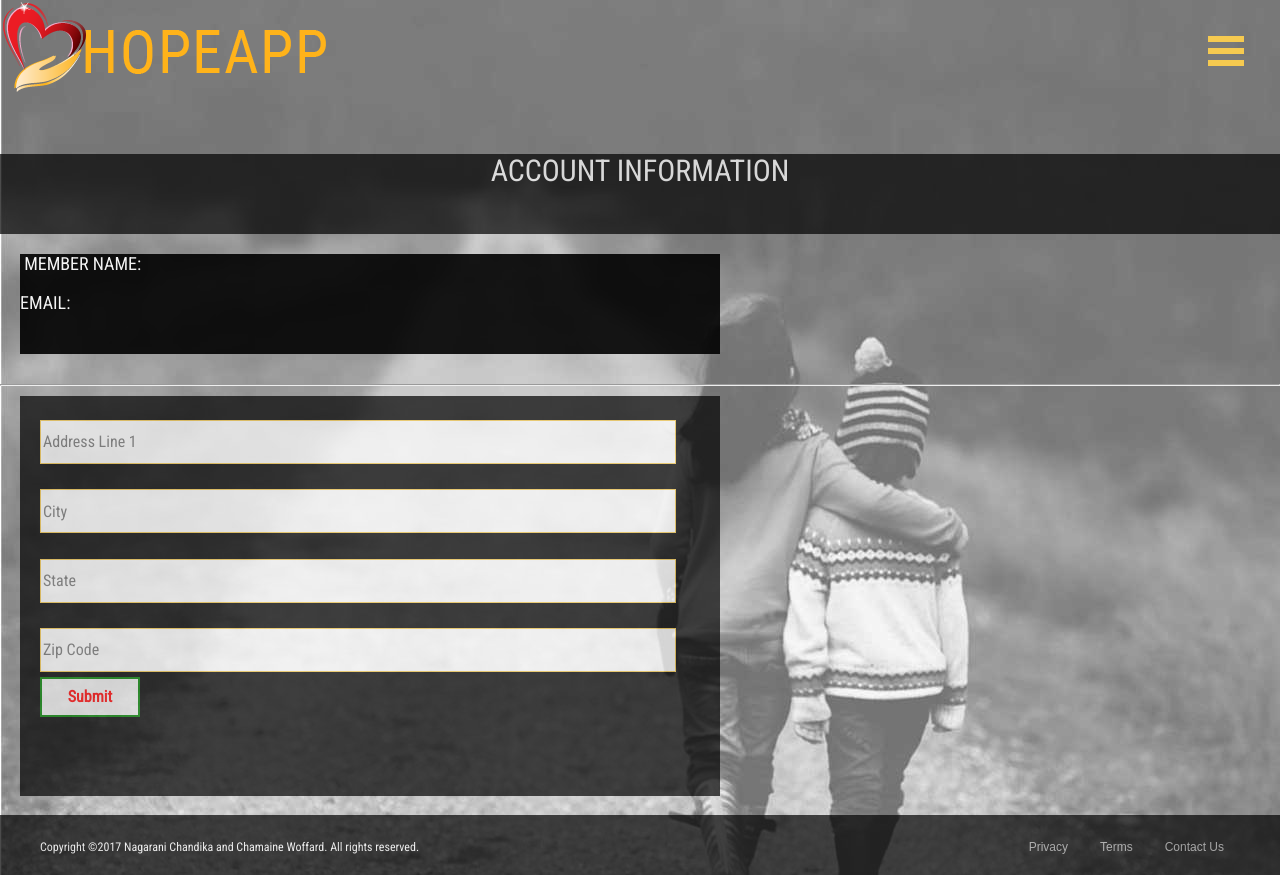
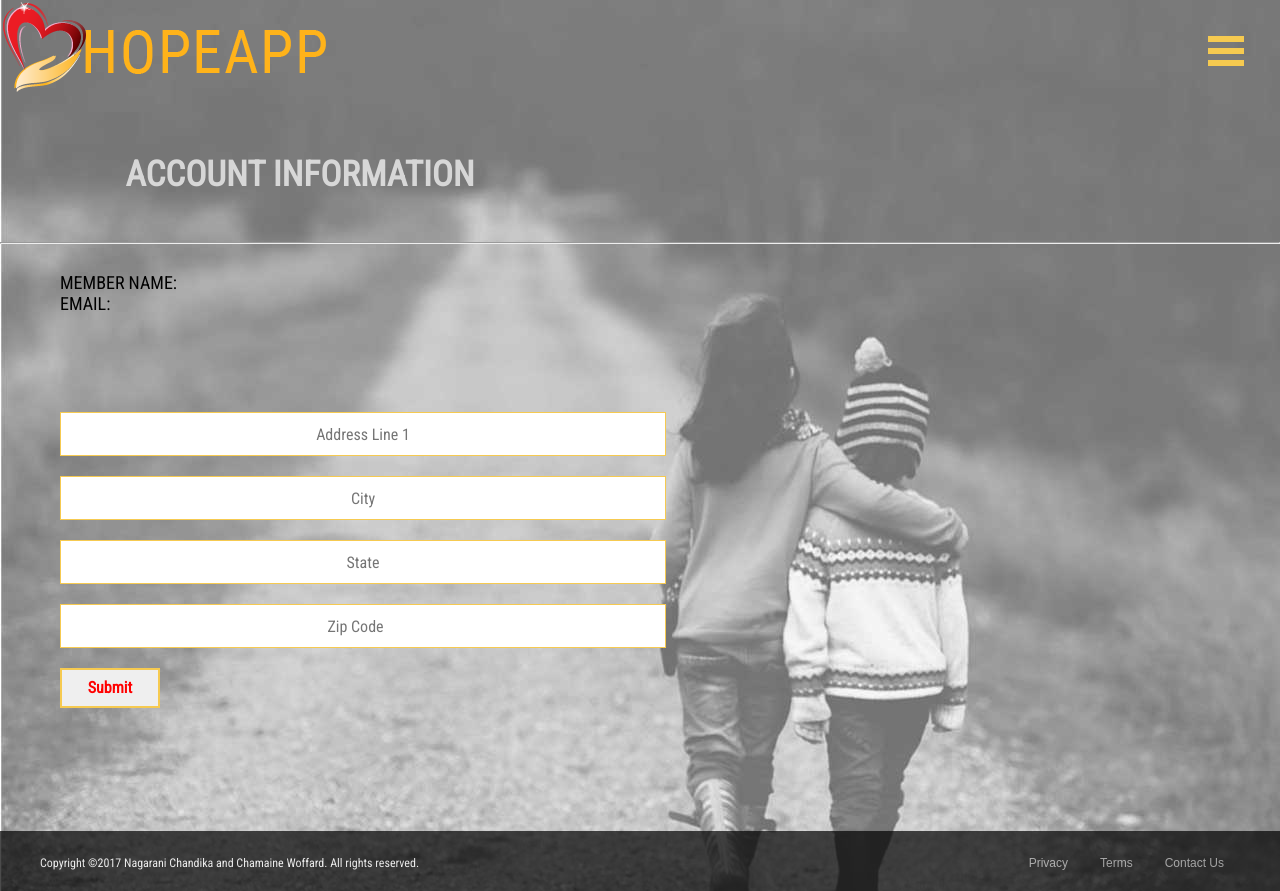
Before and after one commit to nchandika1/CharityApp, a React (Create React App) app in the folder client/: page /profile/1 in a window 1280 px wide. Built offline with nearby package versions, Linux system fonts and the light colour scheme; no server answers; a web font is replaced by a local one.

Commit message:
profile page

```diff
--- a/client/src/pages/Profile/Profile.css
+++ b/client/src/pages/Profile/Profile.css
@@ -1,52 +1,45 @@
 .account-welcome {
-	background-color: #000;
-	opacity: .7;
-	height: 80px;
-	font-family: 'Roboto Condensed', sans-serif;
-	text-align: center;
-	font-size: 60px;
+	text-align: left;
 	color: #fff;
+	width: 600px;
+/*	margin-left: 10px;
+*/	margin-bottom: 5px;
 }
 
 
+
 .member-info {
-	width: 700px;
+	width: 600px;
 	height: 100px;
-	margin: 20px 20px 30px 20px;
-	background-color: #000;
-	opacity: .9;
+	margin-left: 60px;
+	margin-top: 5px;
 	font-family: 'Roboto Condensed', sans-serif;
 	font-size: 18px;
-	color: #fff;
-	text-align: left;
-
+	color: #000;
 }
 
 .profile-form {
-	background-color: #000;
-	opacity: .7;
-	width: 700px;
+	width: 600px;
 	height: 400px;
 	font-family: 'Roboto Condensed', sans-serif;
-  margin-left: 20px;
-  margin-top: 10px;
+  margin-left: 30px;
+  margin-top: 60px;
 }
 
 .profile-form input {
 	font-family: 'Roboto Condensed', sans-serif;
 	display: block;
-  margin-top: 5px;
+  margin-top: 20px;
   margin-bottom: 2px;
-  margin-left: 20px;
-  margin-right: 20px;
-  width: 90%;
+  margin-left: 30px;
+  width: 600px;
   height: 40px;
   border: 1px solid #f6ca50;
-  align-content: center;
+  text-align: center;
 }
 
 .profile-form input[type=submit] {
-		border: 2px solid green;
+		border: 2px solid #f6ca50;
 		font-weight: bold;
 		width: 200px;
 		width: auto;
--- a/client/src/pages/Profile/Profile.js
+++ b/client/src/pages/Profile/Profile.js
@@ -39,16 +39,19 @@ class Profile extends Component {
       return (
         <div>
           <Navigation user={this.state.id} />
-          <div className="account-welcome">ACCOUNT INFORMATION</div>
-          <div className="member-info">
-            <span><img src={this.state.image} /> MEMBER NAME: {this.state.firstName} {this.state.lastName}</span>
-            <p>EMAIL: {this.state.email}</p>
+          <div className="account-welcome">
+            <h3>ACCOUNT INFORMATION</h3>
           </div>
           <hr />
+          <div className="member-info">
+            <span><img src={this.state.image} />
+              <br />MEMBER NAME: {this.state.firstName} {this.state.lastName}
+              <br />EMAIL: {this.state.email}
+            </span>
+          </div>
           <div>
             <form className="profile-form" onSubmit={this.handleSubmit}>
               <label>
-                Address Line 1:
                 <input
                   name="addrLine1"
                   value={this.state.addrLine1 ? this.state.addrLine1 : ''}
@@ -57,7 +60,6 @@ class Profile extends Component {
                   placeholder="Address Line 1" />
               </label>
               <label>
-                City:
                 <input
                   name="city"
                   value={this.state.city ? this.state.city : ''}
@@ -66,7 +68,6 @@ class Profile extends Component {
                   placeholder="City" />
               </label>
               <label>
-                State:
                 <input
                   name="state"
                   value={this.state.state ? this.state.state : ''}
@@ -75,7 +76,6 @@ class Profile extends Component {
                   placeholder="State" />
               </label>
               <label>
-                Zip Code:
                 <input
                   name="zipCode"
                   value={this.state.zipCode}
```
